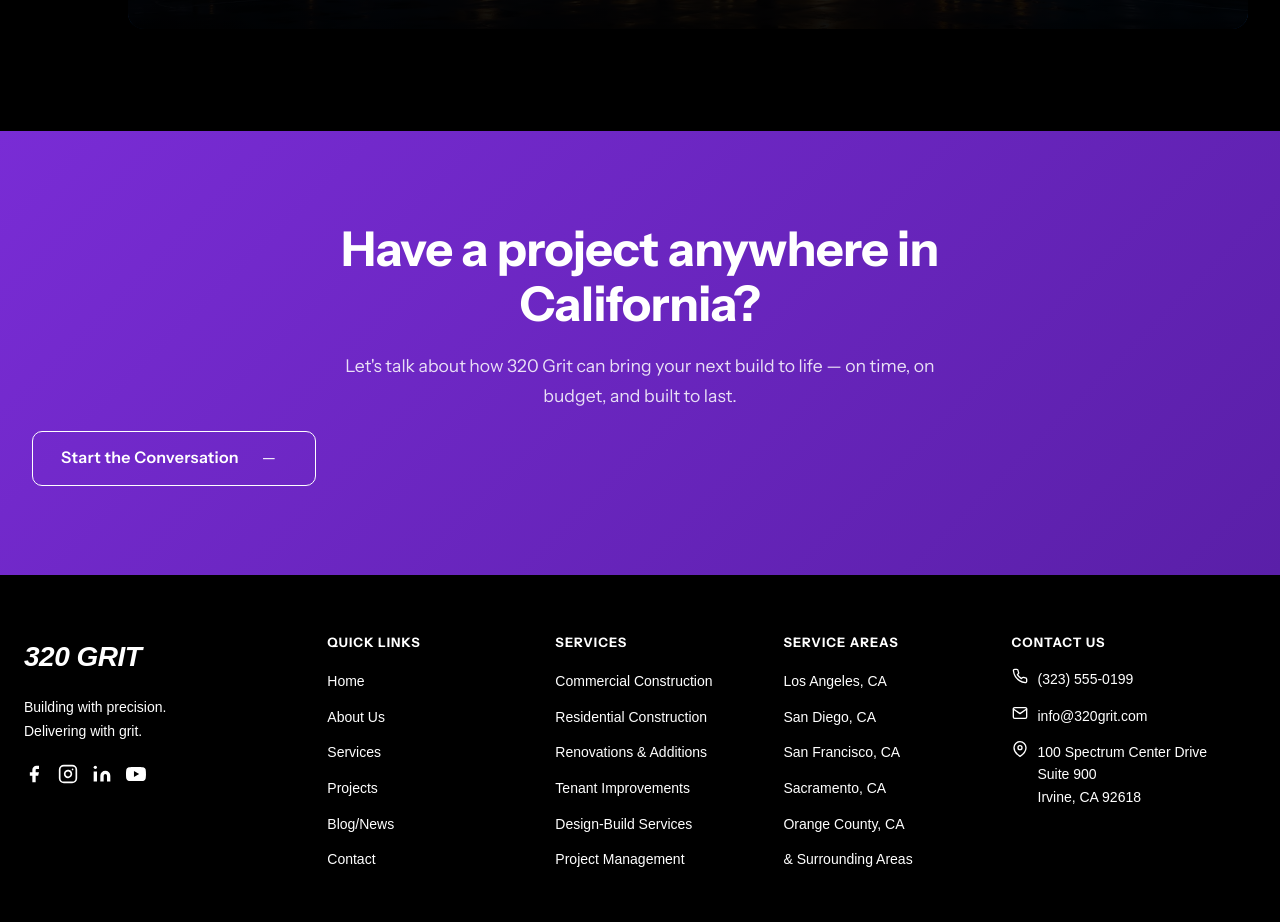
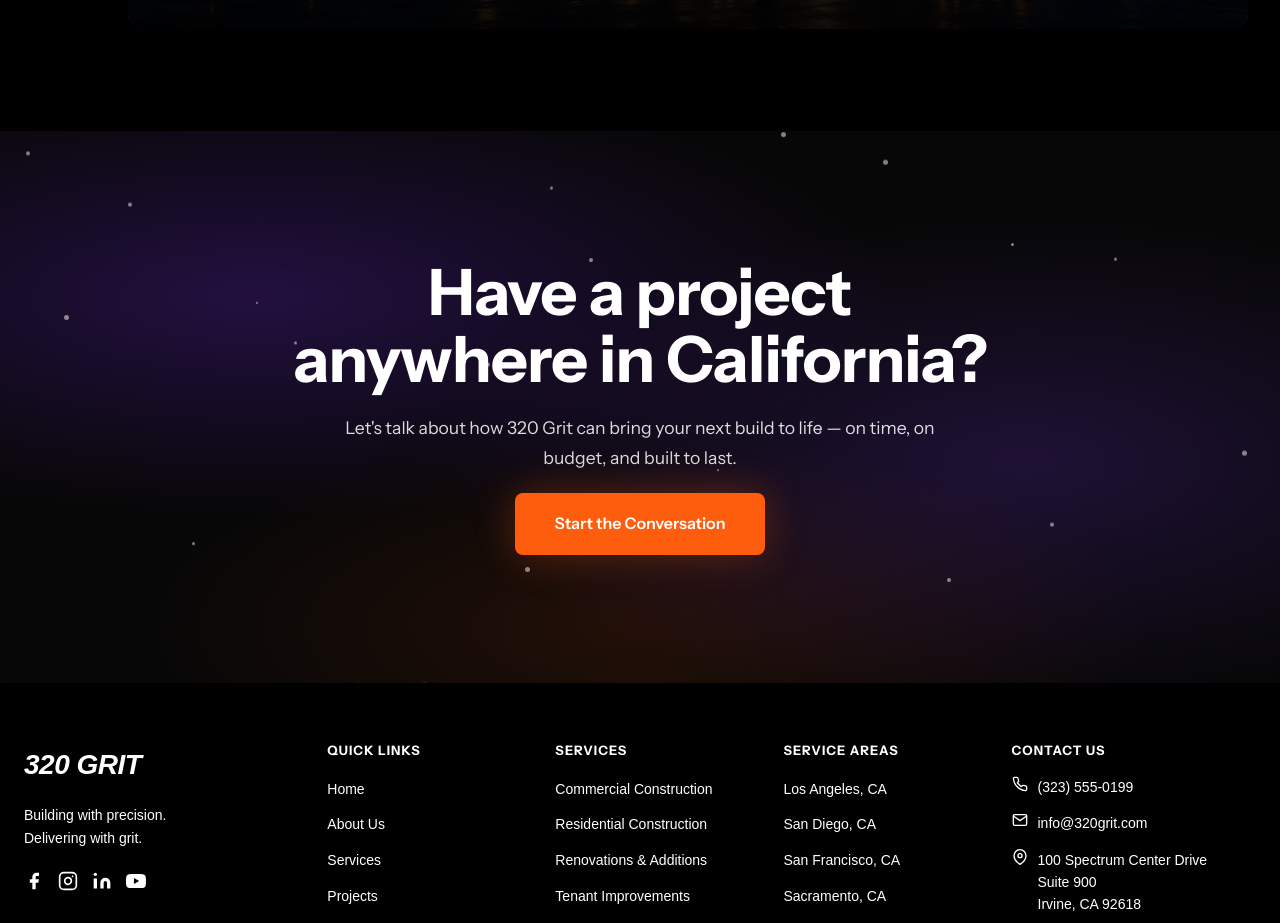
Before and after one commit to TaimoorWajid/website-320grit-angular, an Angular app: page /locations in a window 1280 px wide. Shown: the part 2140-3063 px from the top of the page. Built offline with nearby package versions, Linux system fonts and the light colour scheme.

Commit message:
CTA band: design-build mesh style is the default

```diff
--- a/src/app/features/locations/california/california-page.component.html
+++ b/src/app/features/locations/california/california-page.component.html
@@ -18,7 +18,6 @@
   />
   <app-cta-band
     sectionId="ca-cta"
-    variant="mesh"
     eyebrow="Let's build"
     title="Build What's Next in California."
     text="Have a project taking shape in California? Let's talk about what it will take to deliver it well — on time, on budget, and built to last."
--- a/src/app/shared/components/cta-band/cta-band.component.ts
+++ b/src/app/shared/components/cta-band/cta-band.component.ts
@@ -24,8 +24,8 @@ export class CtaBandComponent {
   readonly ctaLabel = input.required<string>();
   /** '/contact-us' → routerLink · '#id' → smooth scroll. */
   readonly ctaHref = input('/contact-us');
-  /** 'violet' (default) or 'mesh' (design-build dark style with gradient mesh + orange button). */
-  readonly variant = input<'violet' | 'mesh'>('violet');
+  /** 'mesh' (design-build dark style) is the site standard; 'violet' keeps the old gradient. */
+  readonly variant = input<'violet' | 'mesh'>('mesh');
 
   /** Floating particles for the mesh variant (design-build style). */
   protected readonly particles = Array.from({ length: 24 }, (_, i) => ({
```
